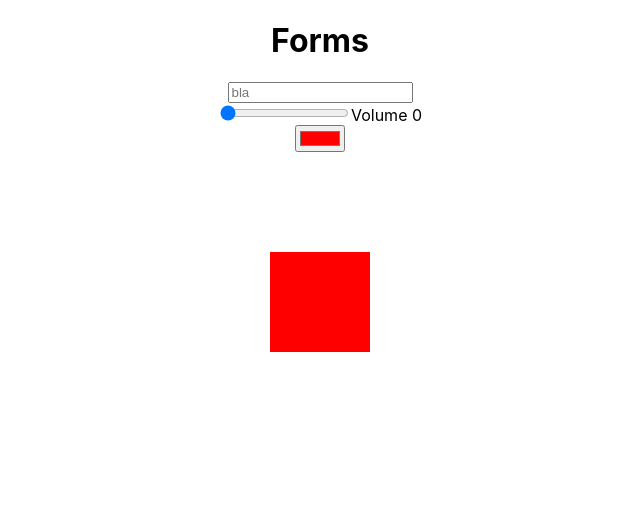
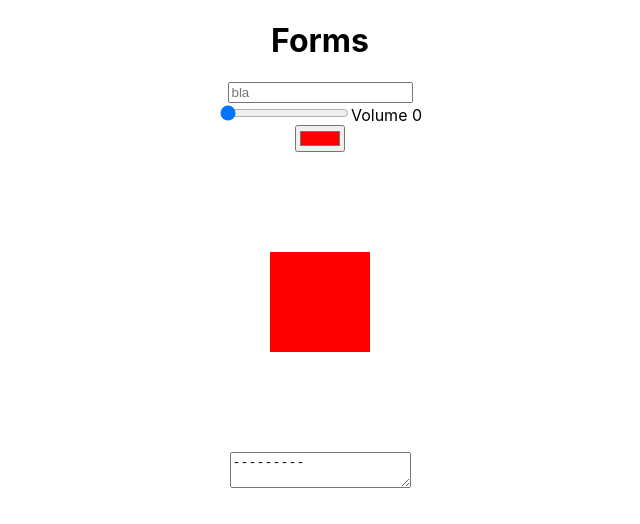
Before and after one commit to A-Kija/sernas, a React (Create React App) app in the folder react/r1/: page / in a window 1280 px wide. Shown: the top 524 px of the page, without its empty margins (320-960 px from the left). Built offline with nearby package versions, Linux system fonts and the light colour scheme.

Commit message:
textarea

```diff
--- a/react/r1/src/Components/Form.jsx
+++ b/react/r1/src/Components/Form.jsx
@@ -5,6 +5,7 @@ function Form() {
     const [text1, setText1] = useState('');
     const [volume, setVolume] = useState(0);
     const [color, setColor] = useState('#ff0000');
+    const [ta, setTa] = useState('---------');
 
     const changeText1 = e => {
         setText1(e.target.value);
@@ -16,6 +17,10 @@ function Form() {
 
     const changeColor = e => {
         setColor(e.target.value);
+    }
+
+    const changeTa = e => {
+        setTa(e.target.value);
     }
 
     return (
@@ -33,6 +38,7 @@ function Form() {
                 background: color,
                 margin: '100px'
             }}></div>
+            <textarea value={ta} onChange={changeTa}></textarea>
         </>
     )
 }
```
